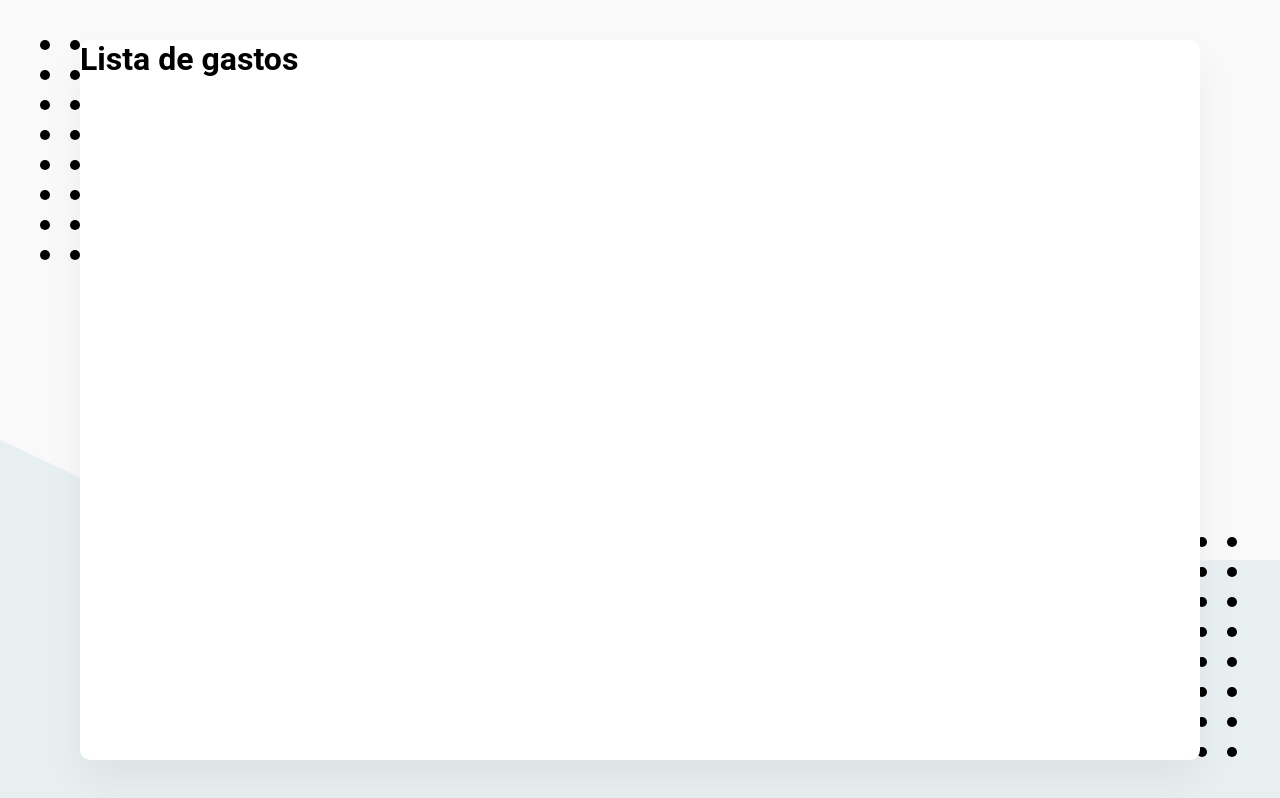
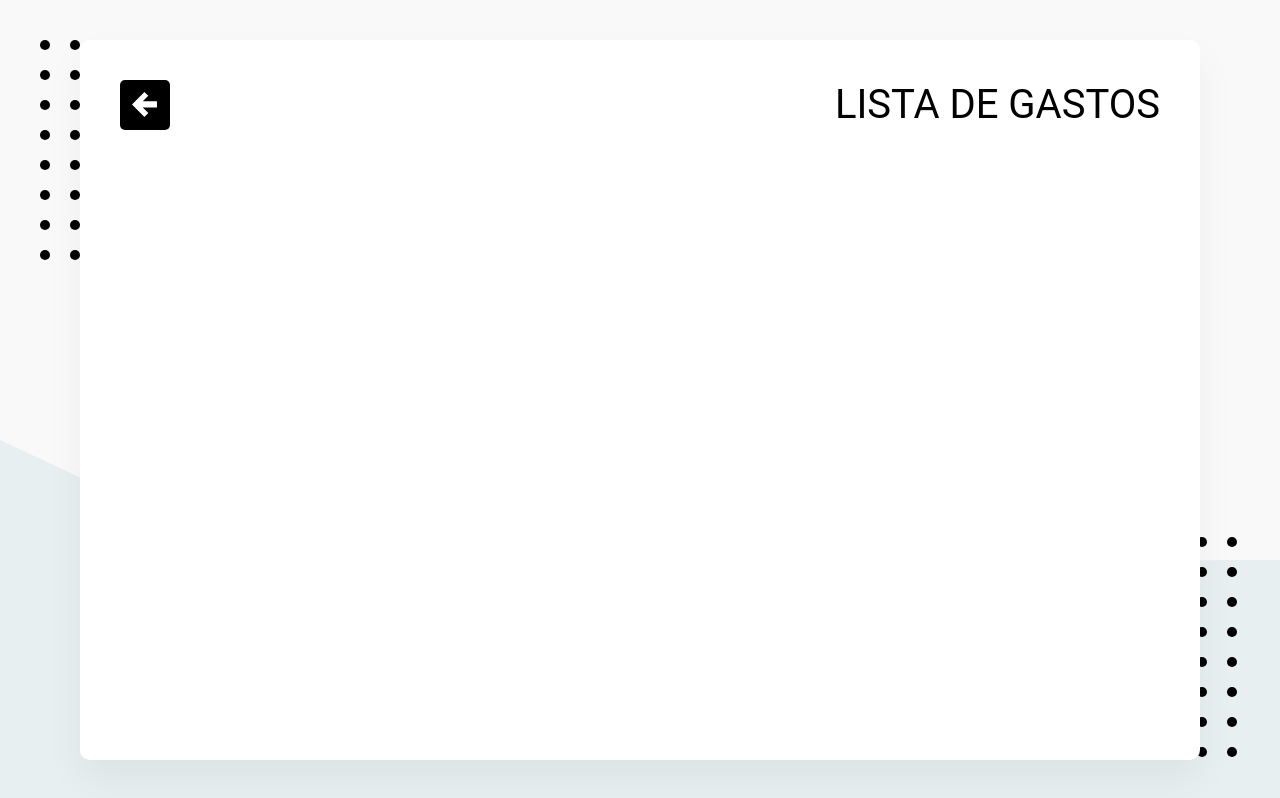
Before and after one commit to renedelcarpio/lista_gastos, a React (Create React App) app: page /lista in a window 1280 px wide. Built offline with nearby package versions, Linux system fonts and the light colour scheme; what webfontloader would draw is missing.

Commit message:
se creo el boton de regresar y se lo asigno con funcionalidades a ListaGastos y GastosPorCategoria

```diff
--- a/src/components/GastosPorCategoria.js
+++ b/src/components/GastosPorCategoria.js
@@ -1,10 +1,20 @@
 import React from 'react';
+import { Header, Titulo } from '../elements/Header';
+import { Helmet } from 'react-helmet';
+import BtnRegresar from '../elements/BtnRegresar';
 
 const GastosPorCategoria = () => {
 	return (
-		<div>
-			<h1>Gastos por categoría</h1>
-		</div>
+		<>
+			<Helmet>
+				<title>Gastos por Categoría</title>
+			</Helmet>
+
+			<Header>
+				<BtnRegresar />
+				<Titulo>GASTOS POR CATEGORÍA</Titulo>
+			</Header>
+		</>
 	);
 };
 
--- a/src/components/ListaGastos.js
+++ b/src/components/ListaGastos.js
@@ -1,10 +1,20 @@
 import React from 'react';
+import { Header, Titulo } from '../elements/Header';
+import { Helmet } from 'react-helmet';
+import BtnRegresar from '../elements/BtnRegresar';
 
 const ListaGastos = () => {
 	return (
-		<div>
-			<h1>Lista de gastos</h1>
-		</div>
+		<>
+			<Helmet>
+				<title>Lista de Gastos</title>
+			</Helmet>
+
+			<Header>
+				<BtnRegresar />
+				<Titulo>LISTA DE GASTOS</Titulo>
+			</Header>
+		</>
 	);
 };
 
--- /dev/null
+++ b/src/elements/BtnRegresar.js
@@ -0,0 +1,46 @@
+import React from 'react';
+import styled from 'styled-components';
+import { ReactComponent as IconoFlecha } from '../images/flecha.svg';
+import { useHistory } from 'react-router-dom';
+
+const Btn = styled.button`
+	display: block;
+	width: 3.12rem; /* 50px */
+	height: 3.12rem; /* 50px */
+	line-height: 3.12rem; /* 50px */
+	text-align: center;
+	margin-right: 1.25rem; /* 20px */
+	border: none;
+	background: #000;
+	color: #fff;
+	display: flex;
+	align-items: center;
+	justify-content: center;
+	border-radius: 0.31rem; /* 5px */
+	cursor: pointer;
+
+	@media (max-width: 60rem) {
+		/* 950px */
+		width: 2.5rem; /* 40px */
+		height: 2.5rem; /* 40px */
+		line-height: 2.5rem; /* 40px */
+	}
+`;
+
+const Icono = styled(IconoFlecha)`
+	width: 50%;
+	height: auto;
+	fill: #fff;
+`;
+
+const BtnRegresar = ({ ruta = '/' }) => {
+	const history = useHistory();
+
+	return (
+		<Btn onClick={() => history.push(ruta)}>
+			<Icono />
+		</Btn>
+	);
+};
+
+export default BtnRegresar;
```
